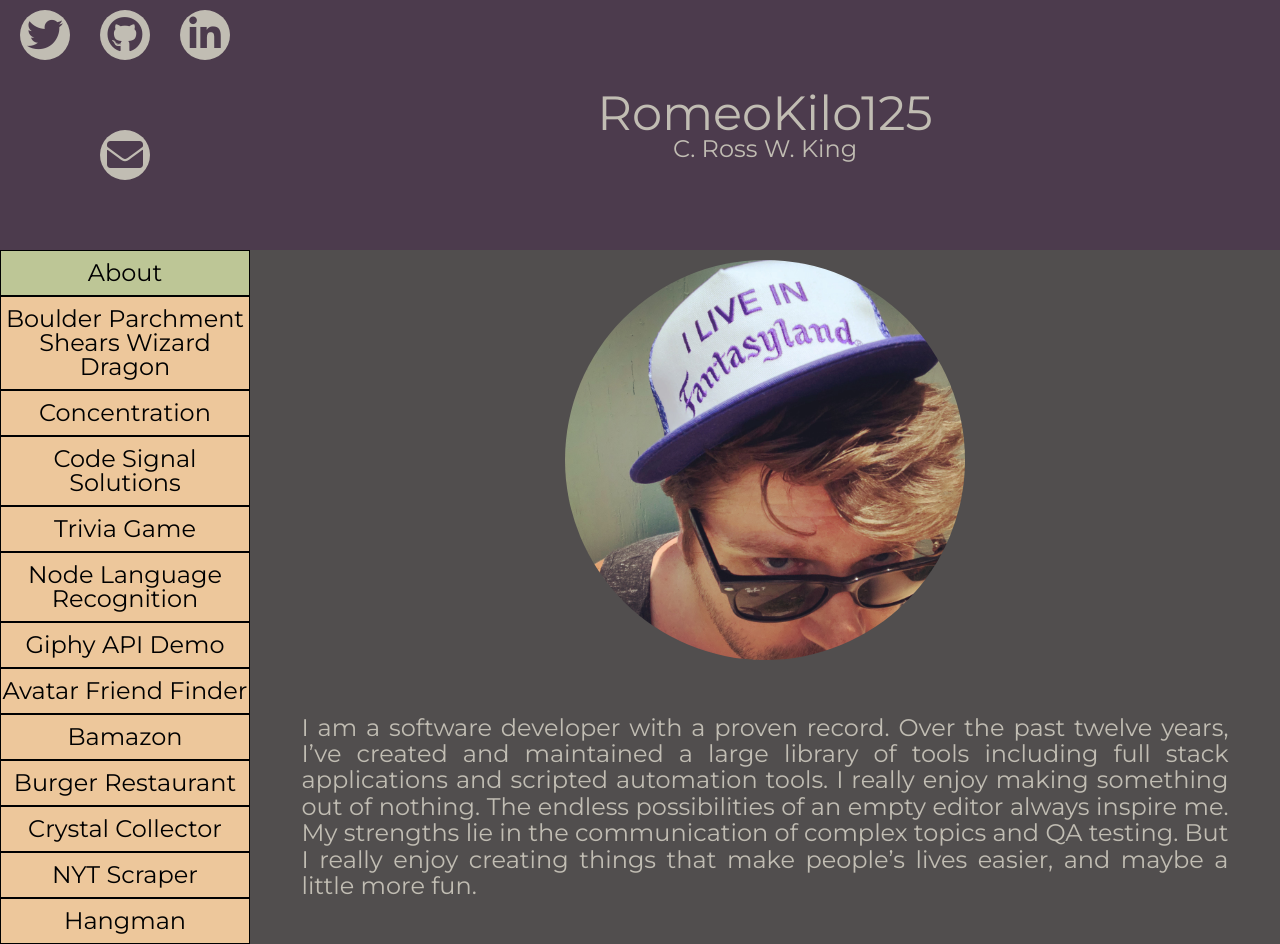
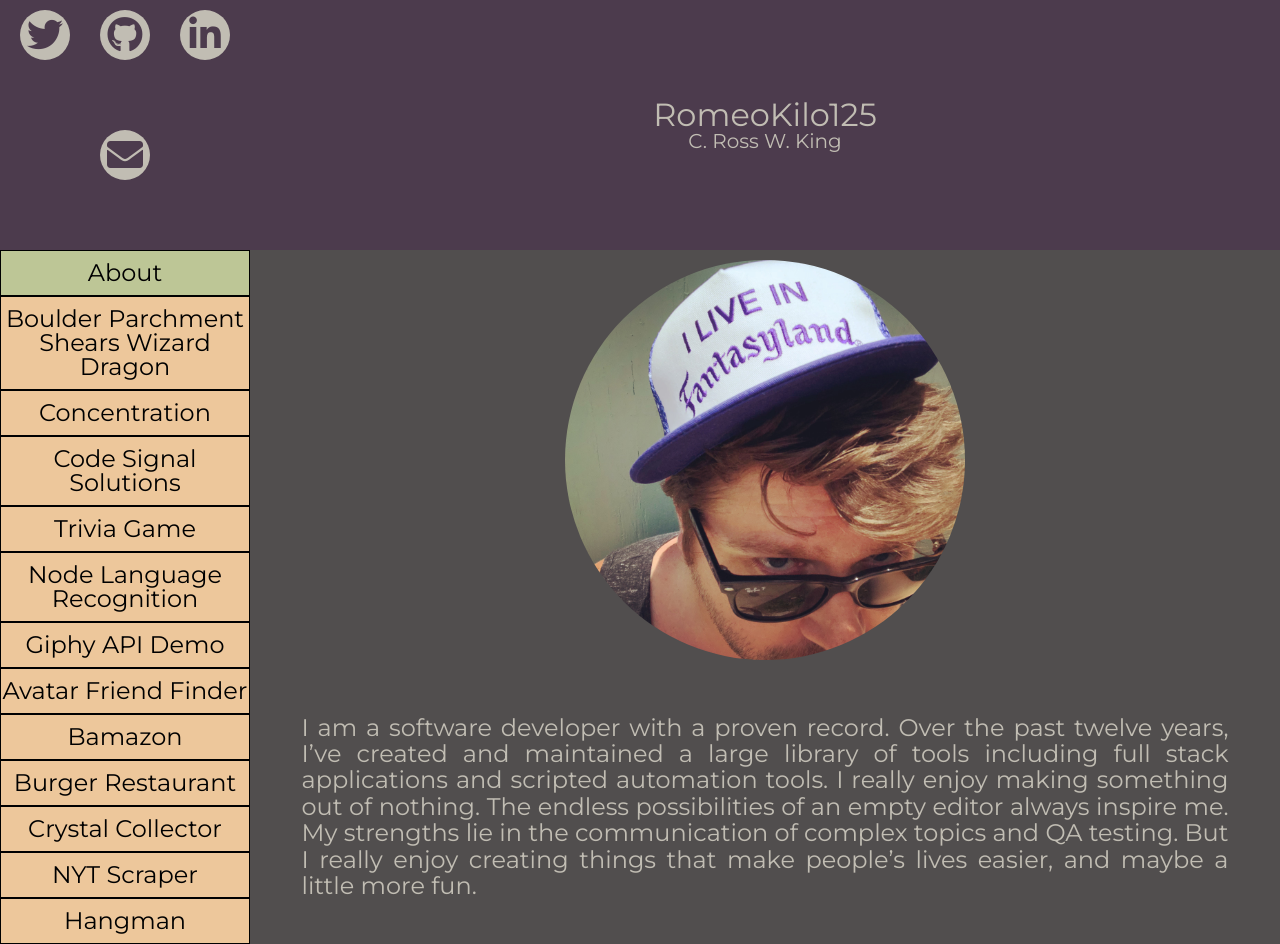
Before and after one commit to RomeoKilo125/RomeoKilo125.github.io, a React (Create React App) app: page / in a window 1280 px wide. Built offline with nearby package versions, Linux system fonts and the light colour scheme.

Commit message:
still working on removing scrolling. reduced font-size of header

```diff
--- a/src/components/Header/style.css
+++ b/src/components/Header/style.css
@@ -15,11 +15,11 @@
 }
 
 h1 {
-  font-size: 3em;
+  font-size: 2em;
 }
 
 h3 {
-  font-size: 1.5em;
+  font-size: 1.25em;
 }
 @media only screen and (min-width: 768px) {
 
```
